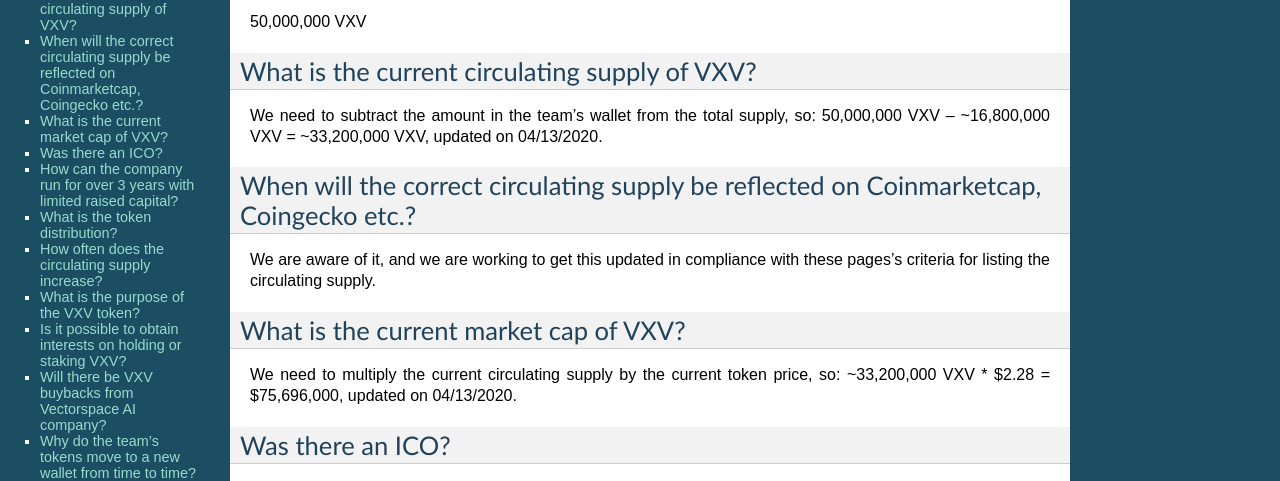
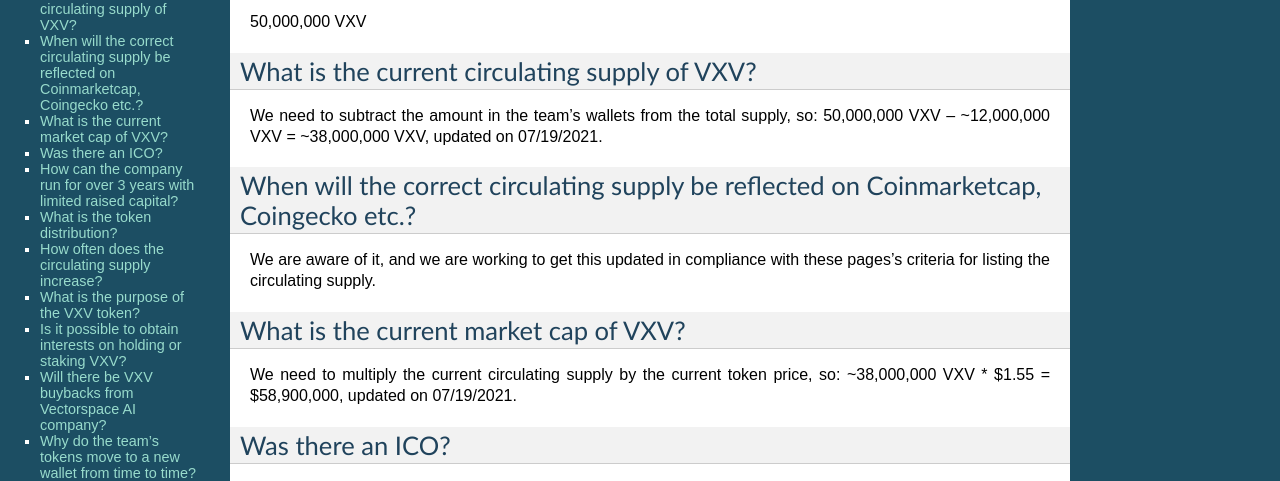
Before and after one commit to vxvfaq/vxvfaq, a Sphinx documentation site: the page built from docs/tokenomics.rst, in a window 1280 px wide and 900 px high. Shown: the part 137-618 px from the top of the window. Built offline with Sphinx 7.4.7, drawn with Linux system fonts in a browser that asks for light colours.

Commit message:
Update tokenomics.rst

```diff
--- a/docs/tokenomics.rst
+++ b/docs/tokenomics.rst
@@ -9,8 +9,8 @@
 What is the current circulating supply of VXV?
 ------------
 
-We need to subtract the amount in the team’s wallet from the total supply, so:
-50,000,000 VXV – ~16,800,000 VXV = ~33,200,000 VXV, updated on 04/13/2020.
+We need to subtract the amount in the team’s wallets from the total supply, so:
+50,000,000 VXV – ~12,000,000 VXV = ~38,000,000 VXV, updated on 07/19/2021.
 
 When will the correct circulating supply be reflected on Coinmarketcap, Coingecko etc.?
 ----------
@@ -21,7 +21,7 @@
 -------
 
 We need to multiply the current circulating supply by the current token price, so:
-~33,200,000 VXV * $2.28 = $75,696,000, updated on 04/13/2020.
+~38,000,000 VXV * $1.55 = $58,900,000, updated on 07/19/2021.
 
 Was there an ICO?
 -------
```
